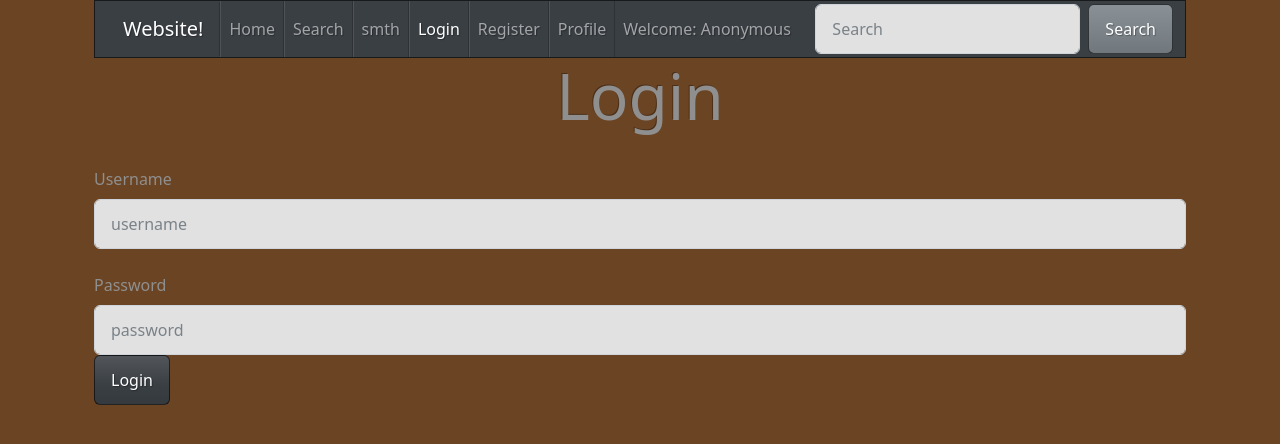
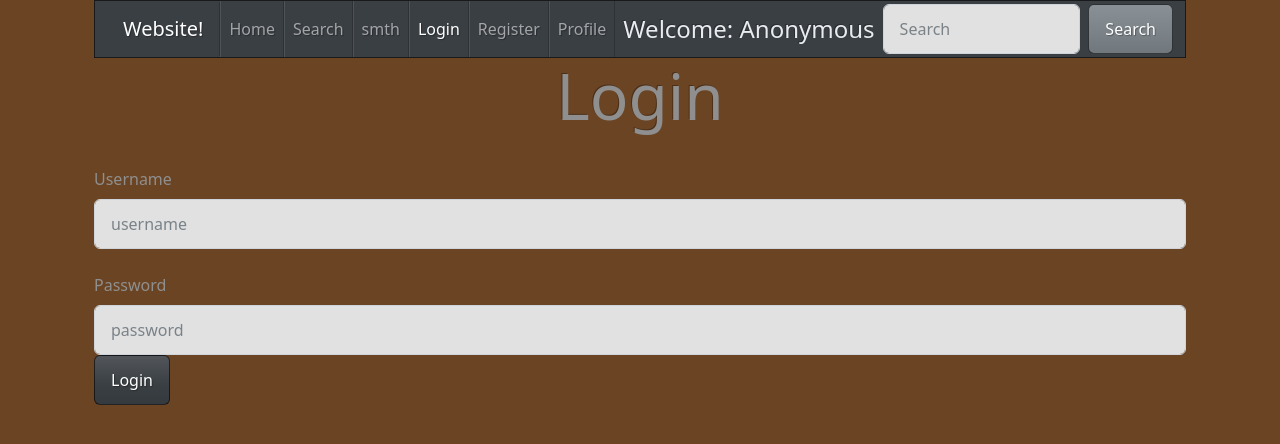
Before and after one commit to abstewart/spring23-webdev-final-project, a React (Create React App) app in the folder website/: page /login in a window 1280 px wide. Shown: the top 444 px of the page. Built offline with nearby package versions, Linux system fonts and the light colour scheme; no server answers.

Commit message:
add user to navbar and remove info display from login screens

```diff
--- a/website/src/components/nav-bar/index.js
+++ b/website/src/components/nav-bar/index.js
@@ -1,9 +1,11 @@
-//nav bar component
-
 import {Link} from "react-router-dom";
+import {useDispatch, useSelector} from "react-redux";
+import {logoutThunk} from "../../services/users/users-thunks";
 
 
 const NavBar = ({active = null}) => {
+  const { currentUser } = useSelector((state) => state.users);
+  const dispatch = useDispatch();
   return(
       <div>
         <nav className="navbar navbar-expand-lg navbar-dark bg-primary">
@@ -30,9 +32,10 @@ const NavBar = ({active = null}) => {
                   <Link className={`nav-link ${active === 'profile'?'active':''}`} to="/profile">Profile</Link>
                 </li>
                 <li className="d-flex p-2">
-                  <div className="navbar-text">
+                  <div className="text-light h4 mb-0 align-self-center">
                     <span>Welcome:&nbsp;</span>
-                    <span>Anonymous</span>
+                    <span>{currentUser ? currentUser.username : "Anonymous"}
+                    </span>
                   </div>
                 </li>
                 {/*<li className="nav-item dropdown">*/}
@@ -50,6 +53,11 @@ const NavBar = ({active = null}) => {
                 {/*</li>*/}
               </ul>
               <div className="d-flex">
+                {currentUser &&
+                    <button onClick={() => dispatch(logoutThunk())}
+                    className="btn btn-warning">
+                      Logout
+                    </button>}
                 <input className="form-control me-sm-2" type="text"
                        placeholder="Search"/>
                 <button className="btn btn-secondary my-2 my-sm-0"
--- a/website/src/pages/login/index.js
+++ b/website/src/pages/login/index.js
@@ -55,7 +55,16 @@ const LoginForm = () => {
               Login
             </button>
           </div>
-          <div>
+        </div>
+      </div>
+  );
+}
+
+export default LoginForm;
+
+//code to display user and password
+/*
+<div>
             {currentUser && (
                 <div>
                   <h2>{currentUser.username}</h2>
@@ -63,9 +72,4 @@ const LoginForm = () => {
                 </div>
             )}
           </div>
-        </div>
-      </div>
-  );
-}
-
-export default LoginForm;
+ */
```
